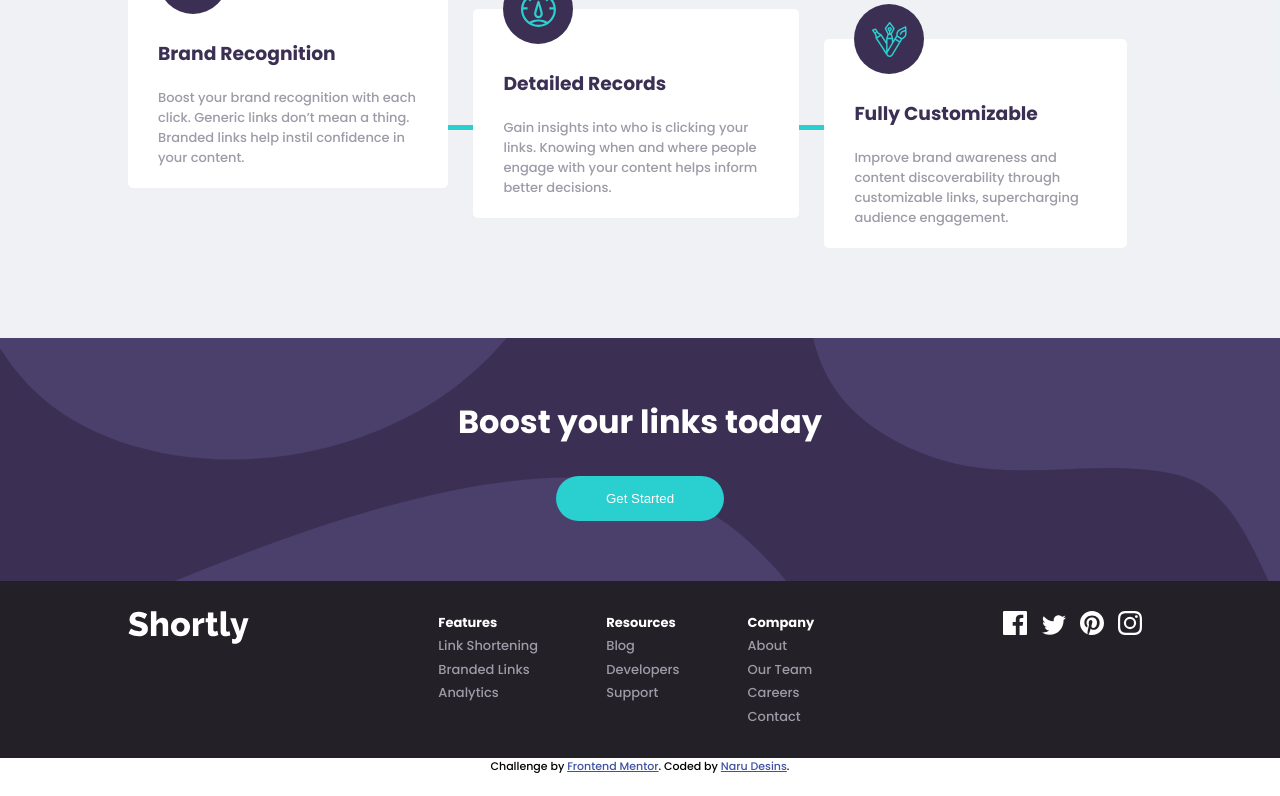
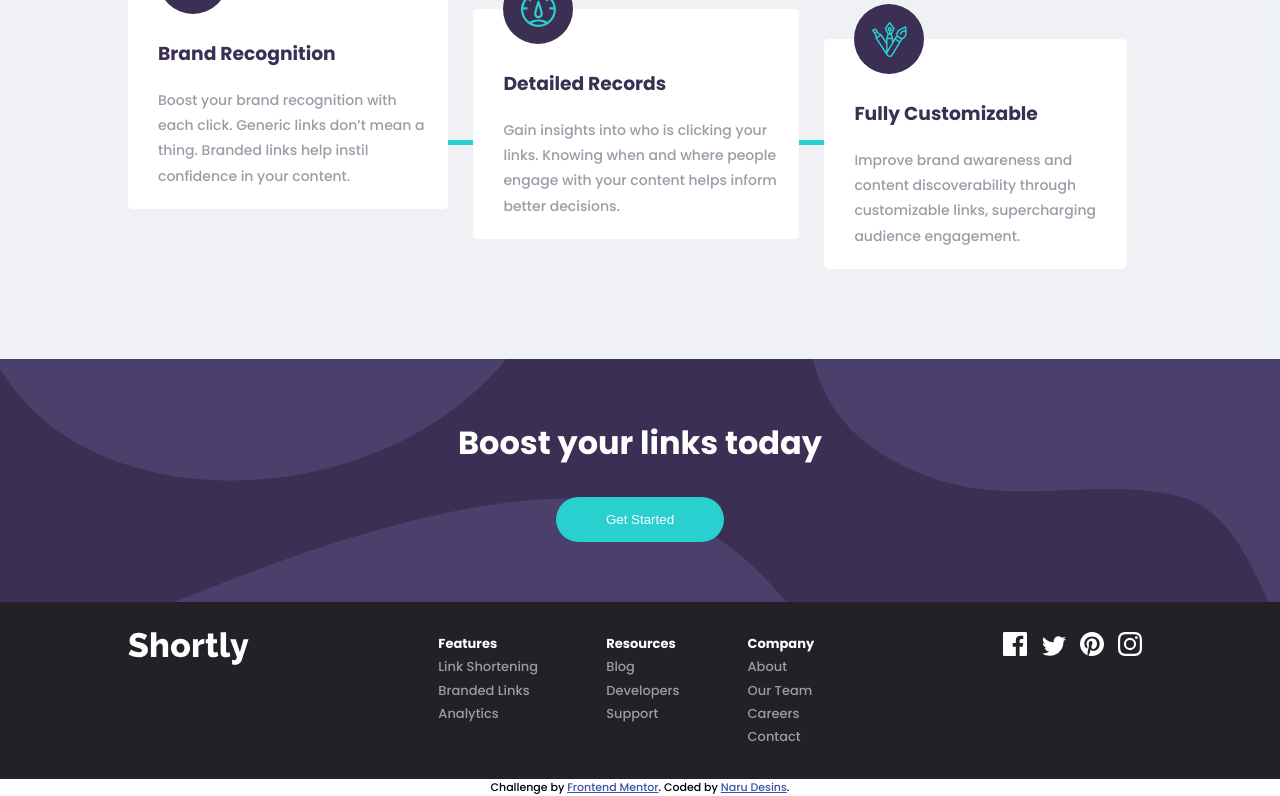
Before and after one commit to NARUDESIGNS/URL-shortner, a plain HTML site: page index.html in a window 1280 px wide. Shown: the part 1175-1971 px from the top of the page. Before the commit the page ends 1950 px from the top, so only its background shows below. Drawn offline with Linux system fonts and the light colour scheme.

Commit message:
changed input https:// suggestion

```diff
--- a/app.js
+++ b/app.js
@@ -81,7 +81,7 @@ function processData(data){
     if (data.hashid){
         console.log(data.hashid);
         createShortenedLink(data.url, data.hashid);
-        userInput.value = "https://";
+        // userInput.value = "https://";
     }
     else {
         console.log(data.url[0]);
--- a/style.css
+++ b/style.css
@@ -418,7 +418,8 @@ button:hover {
 }
 .main__features-info p {
     color: var(--grayish-violet);
-    font-size: 13px;
+    font-size: 14px;
+    line-height: 1.8;
 }
 
 .main__footer {
```
